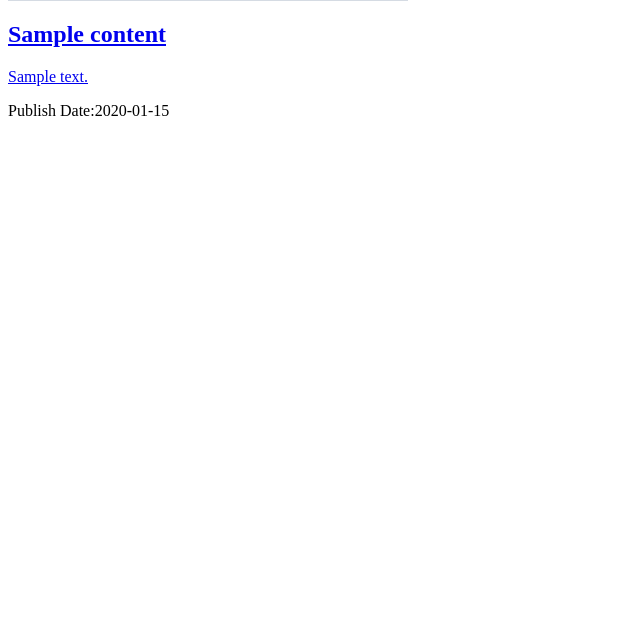
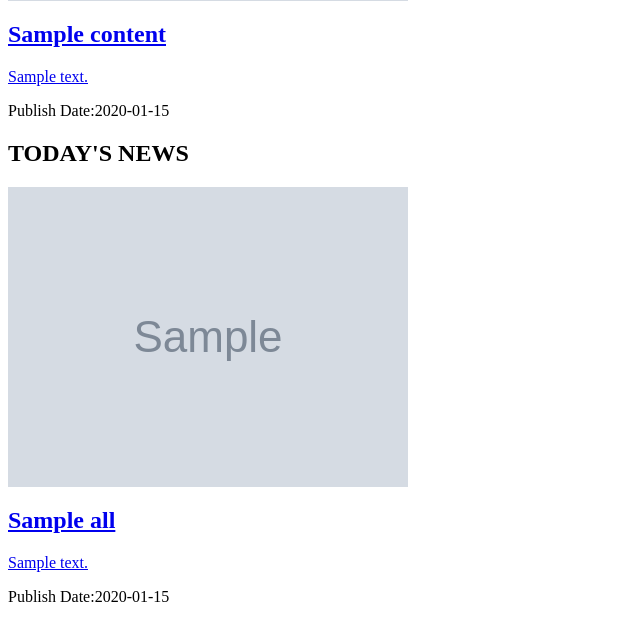
Before and after one commit to Moni-que/NEWS-ARTICLES-PREVIEW, a Flask app: template app/templates/index.html in a window 1280 px wide. Shown: the part 365-987 px from the top of the page, without its empty margins (0-640 px from the left). Before the commit the page ends 481 px from the top, so only its background shows below. Run offline with Flask 2, Linux system fonts and the light colour scheme; the template is opened without the code that fills it: most values are stand-ins (such as "Sample title", 1, 10 or a date in 2020); grey boxes marked "Sample" are stand-in pictures; some libraries are stand-ins or nearby versions.

Commit message:
create a control block  for today's news

```diff
--- a/app/templates/index.html
+++ b/app/templates/index.html
@@ -4,6 +4,17 @@
         <h1 class="text-center">THE TOP HEADLINES</h1>
     </div>
     {% for title,desc,img_url,p_date,url in contents %}
+    <div class="container-fluid">
+        <div class="item"><a href="{{url}}"><img src="{{img_url}}" alt=""></a></div>
+        <div><a href="{{url}}"><h2>{{title}}</h2></a></div>
+        <div><a href="{{url}}"><p>{{desc}}</p></a></div>
+        <div><p>Publish Date:{{p_date}}</p></div>
+
+    </div>
+    {% endfor %}
+
+    <h2>TODAY'S NEWS</h2>
+    {% for title,desc,img_url,p_date,url in all %}
     <div class="container-fluid">
         <div class="item"><a href="{{url}}"><img src="{{img_url}}" alt=""></a></div>
         <div><a href="{{url}}"><h2>{{title}}</h2></a></div>
```
